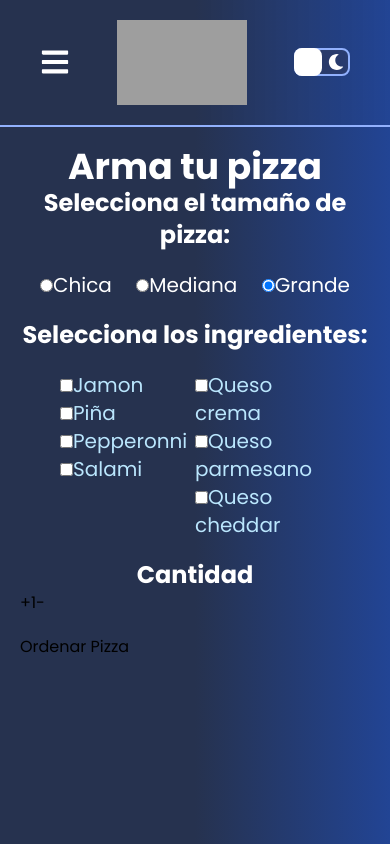
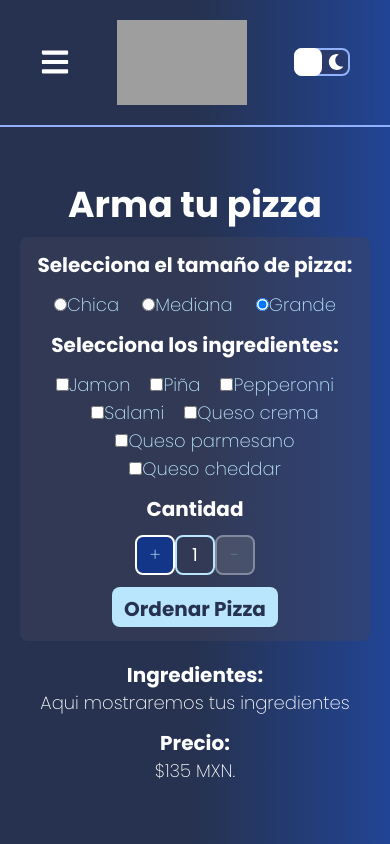
Before and after one commit to roblesvargas97/ReduxPizza, a React app: page /#/build-pizza in a window 390 px wide. Built offline with nearby package versions, Linux system fonts and the light colour scheme; grey boxes are pictures that could not be loaded; what tw-elements would draw is missing.

Commit message:
:construction: Styles and Logic Build Pizza and Visualization Pizza
Styles and Logic Build Pizza and Visualization Pizza

```diff
--- a/src/pages/BuildPizza/BuildPizza.jsx
+++ b/src/pages/BuildPizza/BuildPizza.jsx
@@ -8,6 +8,11 @@ const BuildPizza = () => {
   const [stateSize, setStateSize] = React.useState("Grande");
   const [statePrice, setStatePrice] = React.useState(135);
   const [stateQuantify, setStateQuantify] = React.useState(1);
+  const [stateIngredientsFormat, setStateIngredientsFormat] =
+    React.useState("");
+  const [stateFinalPrice, setStateFinalPrice] = React.useState(0);
+
+  const [stateShowIngredients, setStateShowIngredients] = React.useState(false);
 
   const dispatch = useDispatch();
 
@@ -120,7 +125,7 @@ const BuildPizza = () => {
       name: "Arma tu pizza",
       img: ArmasteTuPizza,
       ingredients: pizzaIngredients,
-      price: statePrice,
+      price: stateFinalPrice,
       size: stateSize,
       quantity: stateQuantify,
     };
@@ -128,15 +133,11 @@ const BuildPizza = () => {
   };
 
   const addQuantify = () => {
-    if (stateQuantify <= 4) {
     setStateQuantify((prevVal) => prevVal + 1);
-    }
   };
 
   const sustractQuantify = () => {
-    if (stateQuantify >= 2) {
     setStateQuantify((prevVal) => prevVal - 1);
-    }
   };
 
   const separateArrayByComma = (array) => {
@@ -146,154 +147,271 @@ const BuildPizza = () => {
       return (
         stringArray.substring(0, lastCommaFromArray) +
         " y" +
-        stringArray.substring(lastCommaFromArray + 1)
+        stringArray.substring(lastCommaFromArray + 1) +
+        "."
       );
     } else {
       return stringArray;
     }
   };
 
+  React.useEffect(
+    () => setStateIngredientsFormat(separateArrayByComma(pizzaIngredients)),
+    [pizzaIngredients]
+  );
+
+  React.useEffect(() => {
+    let actualPrice = statePrice;
+    setStateFinalPrice(stateQuantify * actualPrice);
+  }, [stateQuantify, stateSize, pizzaIngredients]);
+
   return (
-    <div className="w-full min-h-[85vh] mt-[15vh] overflow-hidden p-5 bg-gradient-to-r from-dark-blue via-dark-blue to-dark-blue-1 flex flex-col md:items-center lg:items-start lg:flex-row  justify-start space-y-5 lg:space-y-0">
-      <section className="w-full min-w-[320px] ">
+    <div className="w-full min-h-[85vh] mt-[15vh] overflow-hidden p-5 bg-gradient-to-r from-dark-blue via-dark-blue to-dark-blue-1 flex flex-col md:items-center lg:items-start lg:flex-row  justify-center space-y-5 lg:space-y-0">
+      <section className="w-full lg:w-[50%] lg:min-h-[75vh] min-w-[320px] flex flex-col justify-center items-center ">
         <h2 className="text-4xl md:text-7xl lg:text-6xl font-bold text-center text-white">
           Arma tu pizza
         </h2>
-        <form onSubmit={(e) => onHandleSubmit(e)}>
-          <div className=" space-y-5" >
-            <p className="text-2xl md:text-5xl lg:text-2xl font-bold text-white text-center ">
+        <form
+          className=" mt-3 space-y-3 md:space-y-5 lg:space-y-3 flex flex-col items-center border-2 border-transparent bg-white-glass p-3 hover:border-blue transition-all duration-300 rounded-lg"
+          onSubmit={(e) => onHandleSubmit(e)}
+        >
+          <p className="text-xl md:text-4xl lg:text-xl font-bold text-white text-center ">
             Selecciona el tamaño de pizza:
           </p>
-            <fieldset className="px-5 flex w-full justify-between " >
+          <fieldset className="px-5 flex w-full justify-between ">
             <div>
               <input
                 type="radio"
                 name="pizza-size"
+                className=" cursor-pointer"
                 id="small"
                 value="chica"
                 onChange={(e) => onChangeSize(e)}
               />
-                <label className="text-xl md:text-3xl lg:text-xl text-white" htmlFor="small">Chica</label>
+              <label
+                className=" text-lg md:text-3xl lg:text-lg text-sky-200 font-light cursor-pointer"
+                htmlFor="small"
+              >
+                Chica
+              </label>
             </div>
             <div>
               <input
                 type="radio"
                 name="pizza-size"
+                className=" cursor-pointer"
                 id="medium"
                 value="mediana"
                 onChange={(e) => onChangeSize(e)}
               />
-                <label className="text-xl md:text-3xl lg:text-xl text-white" htmlFor="medium">Mediana</label>
+              <label
+                className=" text-lg md:text-3xl lg:text-lg text-sky-200 font-light cursor-pointer"
+                htmlFor="medium"
+              >
+                Mediana
+              </label>
             </div>
             <div>
               <input
                 type="radio"
                 name="pizza-size"
+                className=" cursor-pointer"
                 id="big"
                 value="grande"
                 onChange={(e) => onChangeSize(e)}
                 defaultChecked
               />
-                <label className="text-xl md:text-3xl lg:text-xl text-white" htmlFor="big">Grande</label>
+              <label
+                className=" text-lg md:text-3xl lg:text-lg text-sky-200 font-light cursor-pointer"
+                htmlFor="big"
+              >
+                Grande
+              </label>
             </div>
           </fieldset>
-            <p className="text-2xl md:text-5xl lg:text-2xl font-bold text-white text-center ">
+          <p className="text-xl md:text-4xl lg:text-xl font-bold text-white text-center ">
             Selecciona los ingredientes:
           </p>
-            <fieldset className="px-10 grid grid-cols-2">
-              <div>
+          <fieldset className="flex flex-wrap space-x-5 md:space-x-10 lg:space-x-5 justify-center">
             <div>
               <input
                 type="checkbox"
                 name="pizza-ingredient"
+                className=" cursor-pointer"
                 id="jamon"
                 onClick={(e) => clickIngredient(e)}
                 value="jamon"
               />
-                  <label className="text-xl md:text-3xl lg:text-xl text-sky-200" htmlFor="jamon">Jamon</label>
+              <label
+                className="text-lg md:text-3xl lg:text-lg text-sky-200 font-light cursor-pointer"
+                htmlFor="jamon"
+              >
+                Jamon
+              </label>
             </div>
             <div>
               <input
                 type="checkbox"
                 name="pizza-ingredient"
+                className=" cursor-pointer"
                 id="piña"
                 onClick={(e) => clickIngredient(e)}
                 value="piña"
               />
-                  <label className="text-xl md:text-3xl lg:text-xl text-sky-200" htmlFor="piña">Piña</label>
+              <label
+                className="text-lg md:text-3xl lg:text-lg text-sky-200 font-light cursor-pointer"
+                htmlFor="piña"
+              >
+                Piña
+              </label>
             </div>
             <div>
               <input
                 type="checkbox"
                 name="pizza-ingredient"
+                className=" cursor-pointer"
                 id="pepperonni"
                 onClick={(e) => clickIngredient(e)}
                 value="pepperonni"
               />
-                  <label className="text-xl md:text-3xl lg:text-xl text-sky-200" htmlFor="pepperonni">Pepperonni</label>
+              <label
+                className="text-lg md:text-3xl lg:text-lg text-sky-200 font-light cursor-pointer"
+                htmlFor="pepperonni"
+              >
+                Pepperonni
+              </label>
             </div>
             <div>
               <input
                 type="checkbox"
                 name="pizza-ingredient"
+                className=" cursor-pointer"
                 id="salami"
                 onClick={(e) => clickIngredient(e)}
                 value="salami"
               />
-                  <label className="text-xl md:text-3xl lg:text-xl text-sky-200" htmlFor="salami">Salami</label>
-                </div>
-              </div>
-              <div>
-                <div>
-                  <input
-                    type="checkbox"
-                    name="pizza-ingredient"
-                    id="queso-crema"
-                    onClick={(e) => clickIngredient(e)}
-                    value="queso-crema"
-                  />
-                  <label className="text-xl md:text-3xl lg:text-xl text-sky-200" htmlFor="queso-crema">Queso crema</label>
+              <label
+                className="text-lg md:text-3xl lg:text-lg text-sky-200 font-light cursor-pointer"
+                htmlFor="salami"
+              >
+                Salami
+              </label>
             </div>
             <div>
               <input
                 type="checkbox"
                 name="pizza-ingredient"
-                    id="queso-parmesano"
+                className=" cursor-pointer"
+                id="queso-crema"
                 onClick={(e) => clickIngredient(e)}
-                    value="queso-parmesano"
+                value="queso-crema"
               />
-                  <label className="text-xl md:text-3xl lg:text-xl text-sky-200" htmlFor="queso-parmesano">Queso parmesano</label>
+              <label
+                className="text-lg md:text-3xl lg:text-lg text-sky-200 font-light cursor-pointer"
+                htmlFor="queso-crema"
+              >
+                Queso crema
+              </label>
             </div>
             <div>
               <input
                 type="checkbox"
                 name="pizza-ingredient"
+                className=" cursor-pointer"
+                id="queso-parmesano"
+                onClick={(e) => clickIngredient(e)}
+                value="queso-parmesano"
+              />
+              <label
+                className="text-lg md:text-3xl lg:text-lg text-sky-200 font-light cursor-pointer"
+                htmlFor="queso-parmesano"
+              >
+                Queso parmesano
+              </label>
+            </div>
+            <div>
+              <input
+                type="checkbox"
+                name="pizza-ingredient"
+                className=" cursor-pointer"
                 id="queso-cheddar"
                 onClick={(e) => clickIngredient(e)}
                 value="queso-cheddar"
               />
-                  <label className="text-xl md:text-3xl lg:text-xl text-sky-200" htmlFor="queso-cheddar">Queso cheddar</label>
-                </div>
+              <label
+                className="text-lg md:text-3xl lg:text-lg text-sky-200 font-light cursor-pointer"
+                htmlFor="queso-cheddar"
+              >
+                Queso cheddar
+              </label>
             </div>
           </fieldset>
-            <div>
-              <p className="text-2xl md:text-5xl lg:text-2xl font-bold text-white text-center" >Cantidad</p>
-              <div>
-                <button type="button" onClick={addQuantify}>
+          <div className=" space-y-3 lg:space-y-1">
+            <p className="text-xl md:text-4xl lg:text-xl font-bold text-white text-center">
+              Cantidad
+            </p>
+            <div className=" flex justify-center items-center">
+              <button
+                data-mdb-ripple="true"
+                data-mdb-ripple-color="light"
+                disabled={stateQuantify >= 5}
+                className=" w-10 h-10 md:w-16 md:h-16 text-lg md:text-3xl lg:text-lg text-sky-200 font-light bg-dark-blue-1 rounded-lg border-2 border-white active:scale-75 transition-all duration-300 disabled:opacity-40 disabled:bg-gray-500"
+                type="button"
+                onClick={addQuantify}
+              >
                 +
               </button>
-                <span>{stateQuantify}</span>
-                <button type="button" onClick={sustractQuantify}>
+              <span className=" w-10 h-10 md:w-16 md:h-16 lg:w-10 lg:h-10 text-lg md:text-3xl lg:text-lg rounded-lg flex flex-col justify-center items-center text-white border-2 border-sky-200">
+                {stateQuantify}
+              </span>
+              <button
+                data-mdb-ripple="true"
+                data-mdb-ripple-color="light"
+                disabled={stateQuantify === 1}
+                className=" w-10 h-10 text-lg md:w-16 md:h-16 lg:w-10 lg:h-10 text-sky-200 font-light bg-dark-blue-1 rounded-lg border-2 border-white active:scale-75 transition-all duration-300 disabled:opacity-40 disabled:bg-gray-500"
+                type="button"
+                onClick={sustractQuantify}
+              >
                 -
               </button>
             </div>
           </div>
-            <button type="submit">Ordenar Pizza</button>
+          <div className="">
+            <button
+              data-mdb-ripple="true"
+              data-mdb-ripple-color="info"
+              className=" px-3 py-2 w-auto h-10 md:h-16 rounded-lg bg-sky-200 text-xl md:text-4xl lg:text-xl font-bold text-dark-blue hover:scale-105 transition-all"
+              type="submit"
+            >
+              Ordenar Pizza
+            </button>
           </div>
         </form>
       </section>
-      <section className="w-full">
+      <section className="w-full lg:w-[50%] lg:min-h-[75vh] flex flex-col justify-center items-center ">
+        <div className="w-full flex flex-col justify-center items-center space-y-3 md:space-y-5 lg:space-y-3">
+          <div className=" flex lg:hidden w-full flex-col justify-center items-center">
+            <p className="text-xl md:text-4xl lg:text-xl font-bold text-white">
+              Ingredientes:
+            </p>
+            <p className="text-lg md:text-3xl lg:text-lg font-light text-white text-center ">
+              {pizzaIngredients.length === 1
+                ? "Aqui mostraremos tus ingredientes"
+                : stateIngredientsFormat}
+            </p>
+          </div>
+          <div className=" flex flex-col items-center justify-center ">
+            <p className="text-xl md:text-4xl lg:text-xl font-bold text-white">
+              Precio:
+            </p>
+            <p className="text-lg md:text-3xl lg:text-lg font-light text-white ">
+              ${stateFinalPrice} MXN.
+            </p>
+          </div>
+        </div>
+        <div className=" w-full flex justify-center">
           <VisualizationPizza />
+        </div>
       </section>
     </div>
   );
```
Also changed, not shown: src/pages/BuildPizza/VisualizationPizza/VisualizationPizza.jsx (+33 -9 lines). Lines whose indentation alone changed are shown as unchanged.
